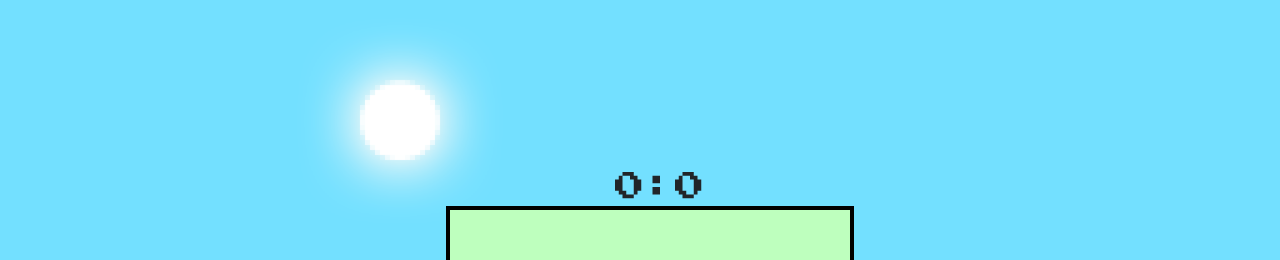
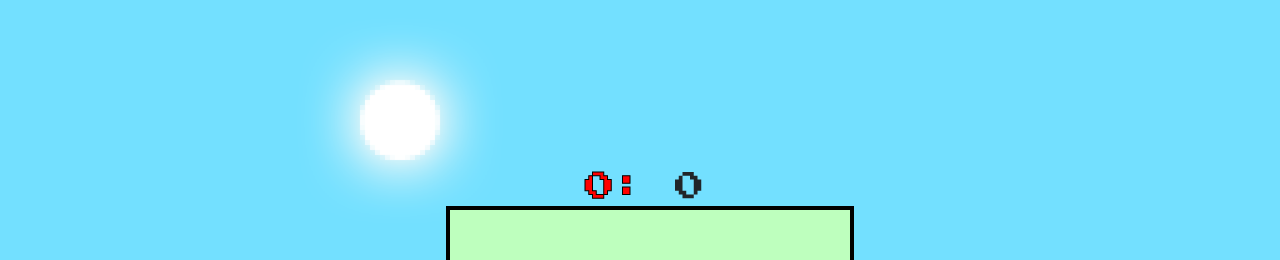
Before and after one commit to abdullah-taqiaddin/SnakeGame, a plain HTML site: page index.html in a window 1280 px wide. Shown: the top 260 px of the page. Drawn offline with nearby package versions, Linux system fonts and the light colour scheme.

Commit message:
CSS_update

```diff
--- a/style.css
+++ b/style.css
@@ -12,10 +12,13 @@
 .highScoreicon{
     font-family: 'Press Start 2P', cursive;
     position: absolute;
-    left: 45%;
+    left: 40%;
     top: 10%;
     font-size: 30px;
     margin: 5px;
+    color: red;
+	-webkit-text-stroke-width: 1px;
+    -webkit-text-stroke-color: black;
 
 }
 .boxicon{
```
